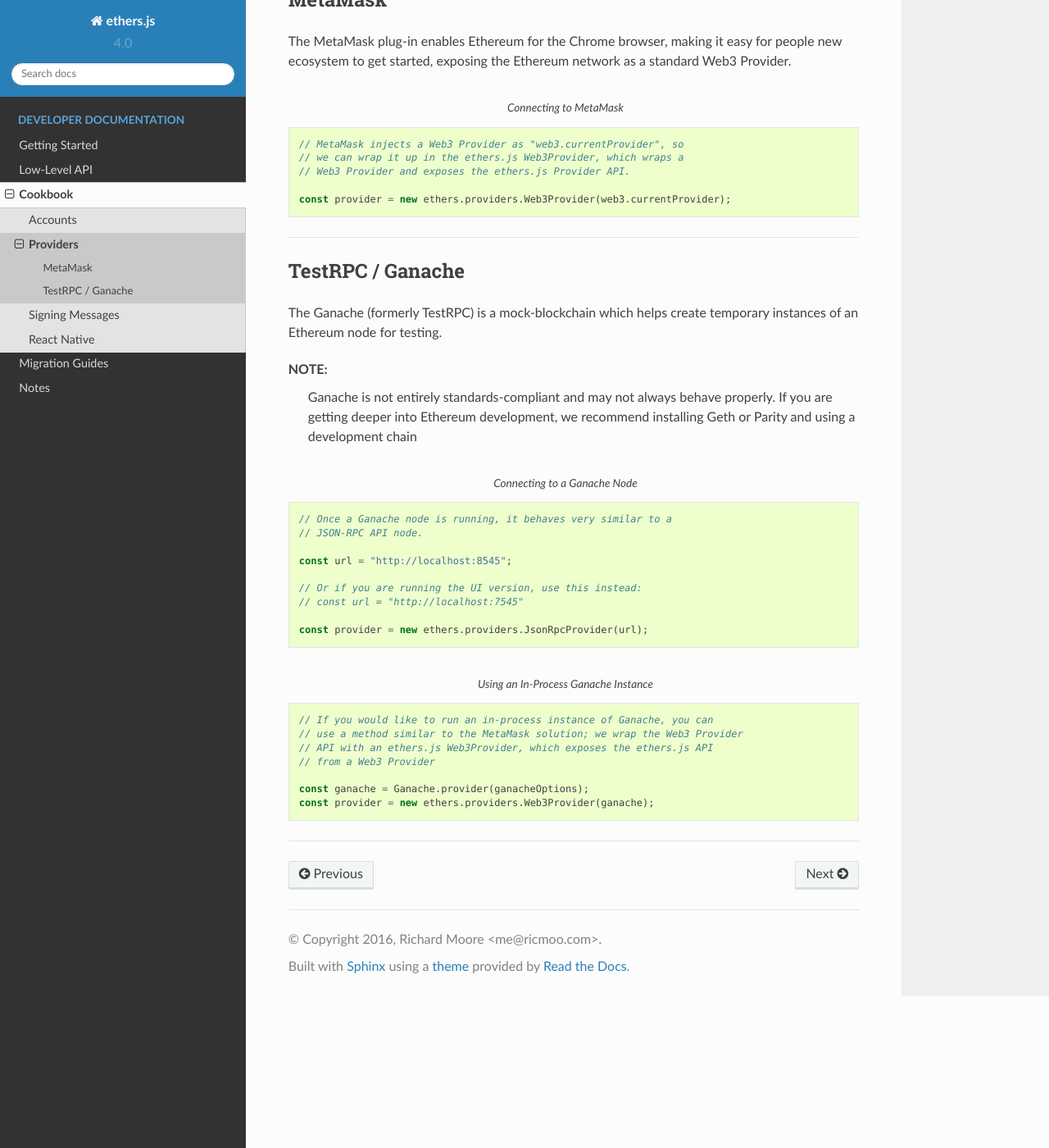
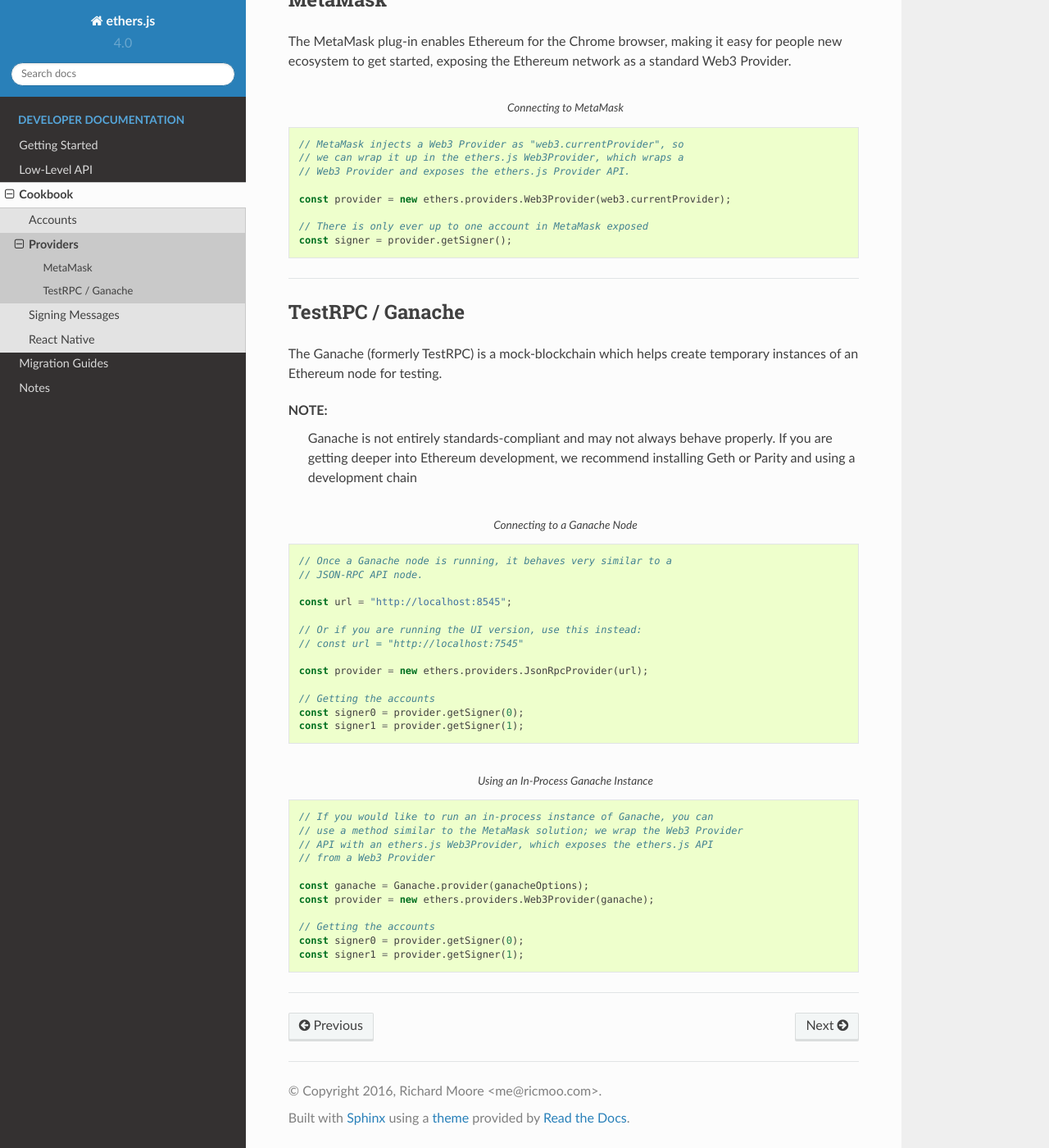
Before and after one commit to ethers-io/documentation, a Sphinx documentation site: the page built from source/ethers.js/source/cookbook-providers.rst, in a window 1280 px wide and 1400 px high, scrolled down 298 px. Shown: the whole window at 82% size. Built offline with Sphinx 7.4.7 and the Read the Docs theme 2.0.0, drawn with Linux system fonts in a browser that asks for light colours; pages that are not in the unit, such as notebooks, are missing from menus.

Commit message:
Added cookbook entreis for getting accounts in providers.

```diff
--- a/source/ethers.js/source/cookbook-providers.rst
+++ b/source/ethers.js/source/cookbook-providers.rst
@@ -23,6 +23,9 @@
     // Web3 Provider and exposes the ethers.js Provider API.
 
     const provider = new ethers.providers.Web3Provider(web3.currentProvider);
+
+    // There is only ever up to one account in MetaMask exposed
+    const signer = provider.getSigner();
 
 -----
 
@@ -53,6 +56,10 @@
 
     const provider = new ethers.providers.JsonRpcProvider(url);
 
+    // Getting the accounts
+    const signer0 = provider.getSigner(0);
+    const signer1 = provider.getSigner(1);
+
 .. code-block:: javascript
     :caption: *Using an In-Process Ganache Instance*
 
@@ -64,6 +71,10 @@
     const ganache = Ganache.provider(ganacheOptions);
     const provider = new ethers.providers.Web3Provider(ganache);
 
+    // Getting the accounts
+    const signer0 = provider.getSigner(0);
+    const signer1 = provider.getSigner(1);
+
 -----
 
 .. EOF
```
